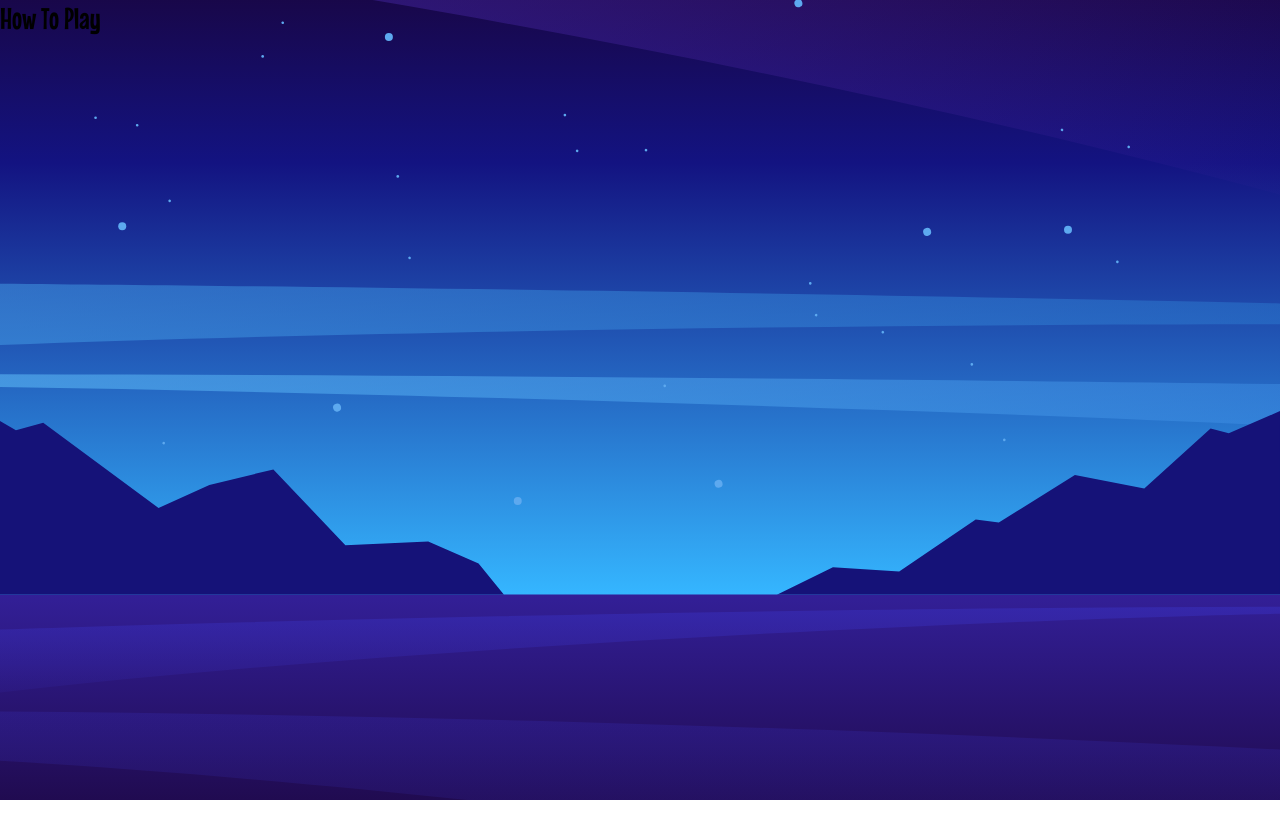
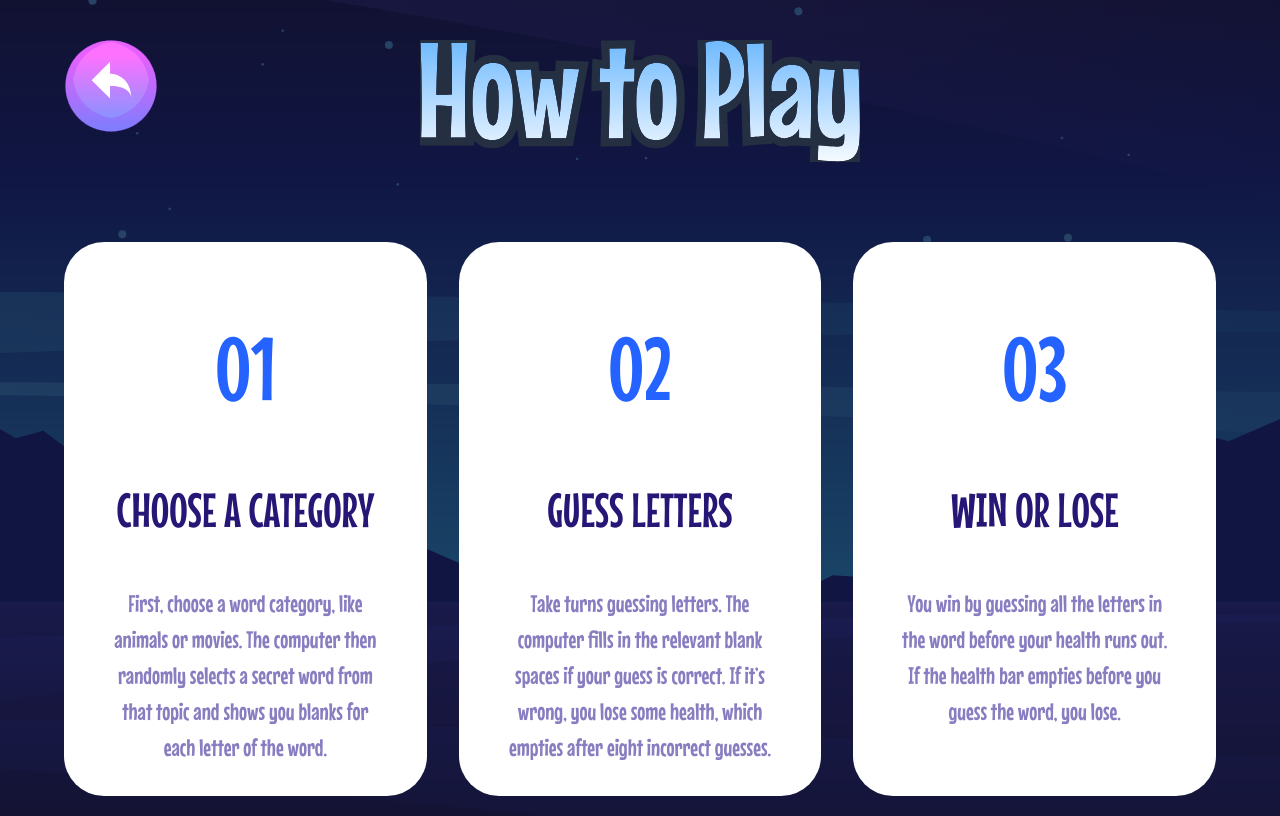
Before and after one commit to GeorgeShalamberidze/Hangman, a React (Vite) app: page /game/how-to-play in a window 1280 px wide. Built offline with nearby package versions, Linux system fonts and the light colour scheme.

Commit message:
finish howtoplay page view

```diff
--- a/src/assets/styles/global.css
+++ b/src/assets/styles/global.css
@@ -24,12 +24,11 @@ picture {
 
 body {
 	font-family: 'MouseMemoirs';
+	display: flex;
+	overflow-x: hidden;
 	min-width: 320px;
 	min-height: 100vh;
 	width: 100vw;
-	display: flex;
-	align-items: center;
-	justify-content: center;
 	height: 100vh;
 }
 
--- /dev/null
+++ b/src/components/howToPlayCard/index.tsx
@@ -0,0 +1,41 @@
+import useMediaQuery from '@/hooks/useMediaQueries';
+
+export type HowToPlayCardPropType = {
+	id?: number;
+	number: string;
+	header: string;
+	info: string;
+};
+
+const HowToPlayCard: React.FC<HowToPlayCardPropType> = ({
+	header,
+	info,
+	number,
+}) => {
+	const { isSmallDevice, isMobile } = useMediaQuery(700);
+
+	return (
+		<div
+			className={`bg-white rounded-[40px] flex flex-row lg:flex-col lg:p-0 p-5 pl-9 w-full gap-5 lg:gap-0 ${isSmallDevice ? 'lg:min-h-[480px]' : 'lg:min-h-[550px]'}`}
+		>
+			{!isMobile ? (
+				<div
+					className={`text-blue text-headingL text-center items-center flex lg:block mt-2 mb-2 ${isSmallDevice ? 'my-3' : 'lg:mt-[60px] lg:mb-10'}`}
+				>
+					{number}
+				</div>
+			) : null}
+			<div>
+				<div className="text-dark-navy mb-1 lg:mb-10 text-start lg:text-center flex lg:block gap-5 lg:gap-0 uppercase text-headingS lg:text-headingM">
+					{isMobile ? <p className="text-blue">{number}</p> : null}
+					{header}
+				</div>
+				<div className="text-light-gray mx-0 lg:mx-12 text-start lg:text-center mb-0 lg:mb-[30px] text-[24px]">
+					{info}
+				</div>
+			</div>
+		</div>
+	);
+};
+
+export default HowToPlayCard;
--- a/src/components/notFound/index.tsx
+++ b/src/components/notFound/index.tsx
@@ -4,7 +4,7 @@ const PageNotFound: React.FC = () => {
 	const navigate = useNavigate();
 
 	return (
-		<div className="bg-main-menu-bg bg-cover bg-center bg-no-repeat min-h-screen w-screen overflow-hidden flex items-center justify-center text-3xl text-white flex-col gap-5">
+		<div className="bg-main-menu-bg bg-cover bg-center bg-inherit h-screen w-screen overflow-hidden flex items-center justify-center text-3xl text-white flex-col gap-5">
 			<div className="text-5xl">Page Not Found</div>
 			<button
 				onClick={() => navigate('/')}
--- /dev/null
+++ b/src/hooks/useMediaQueries.ts
@@ -0,0 +1,42 @@
+import { useState, useEffect } from 'react';
+
+const useMediaQuery = (heighBreakpoint?: number) => {
+	const [isMobile, setIsMobile] = useState<boolean>(false);
+	const [isSmallDevice, setIsSmallDevice] = useState<boolean>(false);
+
+	useEffect(() => {
+		const widthListener = () => {
+			if (window.innerWidth <= 578) {
+				setIsMobile(true);
+			} else {
+				setIsMobile(false);
+			}
+		};
+
+		widthListener();
+
+		window.addEventListener('resize', widthListener);
+		return () => window.removeEventListener('resize', widthListener);
+	}, []);
+
+	useEffect(() => {
+		const heightListener = () => {
+			if (heighBreakpoint && window.innerHeight <= heighBreakpoint) {
+				setIsSmallDevice(true);
+			} else {
+				setIsSmallDevice(false);
+			}
+		};
+		heightListener();
+
+		window.addEventListener('resize', heightListener);
+		return () => window.removeEventListener('resize', heightListener);
+	}, []);
+
+	return {
+		isMobile,
+		isSmallDevice,
+	};
+};
+
+export default useMediaQuery;
--- a/src/layout/rootLayout.tsx
+++ b/src/layout/rootLayout.tsx
@@ -2,7 +2,7 @@ import { Outlet } from 'react-router';
 
 const RootLayout = () => {
 	return (
-		<div className="bg-main-menu-bg bg-cover bg-center bg-no-repeat min-h-screen w-screen overflow-hidden">
+		<div className="bg-main-menu-bg bg-cover bg-center bg-no-repeat min-h-screen w-screen">
 			<Outlet />
 		</div>
 	);
--- a/src/pages/about/index.tsx
+++ b/src/pages/about/index.tsx
@@ -1,5 +1,44 @@
+import BackButton from '@/assets/svg/back-button.svg?react';
+import HowToPlayBoard from '@/assets/svg/how-to-play-board.svg?react';
+import HowToPlayCard from '@/components/howToPlayCard';
+import useMediaQuery from '@/hooks/useMediaQueries';
+import { ROOT_PATHS } from '@/routes/enums/index.enum';
+import { INFO_CARD_DATA } from '@/static';
+import { useNavigate } from 'react-router-dom';
+
 const HowToPlayPageView: React.FC = () => {
-	return <div className="text-3xl">How To Play</div>;
+	const navigate = useNavigate();
+	const { isSmallDevice } = useMediaQuery(700);
+
+	return (
+		<div className="max-w-screen w-full min-h-screen flex flex-col items-center pt-10 bg-slate-900 bg-opacity-70">
+			<div className="w-[90%]">
+				<div
+					className={`flex relative justify-end md:justify-center items-start w-full ${isSmallDevice ? 'mb-3 md:mb-5' : 'mb-3 md:mb-20'}`}
+				>
+					<BackButton
+						className="absolute left-0 cursor-pointer hover:opacity-70 h-[40px] md:h-[92px]"
+						onClick={() => navigate(ROOT_PATHS.GAME)}
+					/>
+					<HowToPlayBoard className="flex items-center justify-end md:justify-center h-[40px] sm:h-[58px] md:h-full" />
+				</div>
+
+				<div className="flex w-full mx-auto flex-col gap-[32px] lg:flex-row mb-5">
+					{INFO_CARD_DATA.map((card) => {
+						const { header, info, number, id } = card;
+						return (
+							<HowToPlayCard
+								key={id}
+								header={header}
+								info={info}
+								number={number}
+							/>
+						);
+					})}
+				</div>
+			</div>
+		</div>
+	);
 };
 
 export default HowToPlayPageView;
--- a/src/static/index.tsx
+++ b/src/static/index.tsx
@@ -0,0 +1,22 @@
+import { HowToPlayCardPropType } from '@/components/howToPlayCard';
+
+export const INFO_CARD_DATA: HowToPlayCardPropType[] = [
+	{
+		id: 1,
+		number: '01',
+		header: 'Choose a category',
+		info: 'First, choose a word category, like animals or movies. The computer then randomly selects a secret word from that topic and shows you blanks for each letter of the word.',
+	},
+	{
+		id: 2,
+		number: '02',
+		header: 'Guess letters',
+		info: 'Take turns guessing letters. The computer fills in the relevant blank spaces if your guess is correct. If it’s wrong, you lose some health, which empties after eight incorrect guesses.',
+	},
+	{
+		id: 3,
+		number: '03',
+		header: 'Win or lose',
+		info: 'You win by guessing all the letters in the word before your health runs out. If the health bar empties before you guess the word, you lose.',
+	},
+];
--- a/tailwind.config.js
+++ b/tailwind.config.js
@@ -10,6 +10,19 @@ export default {
 			colors: {
 				'dark-navy': '#261676',
 				blue: '#2463FF',
+				'light-gray': '#887DC0',
+			},
+			width: {
+				infoCardW: '24rem',
+			},
+			maxWidth: {
+				infoCardW: '24rem',
+			},
+			fontSize: {
+				headingXL: '8.5rem',
+				headingL: '5.5rem',
+				headingM: '3rem',
+				headingS: '2rem',
 			},
 		},
 	},
```
Also changed, not shown: src/assets/svg/back-button.svg (added), src/assets/svg/how-to-play-board.svg (added).
